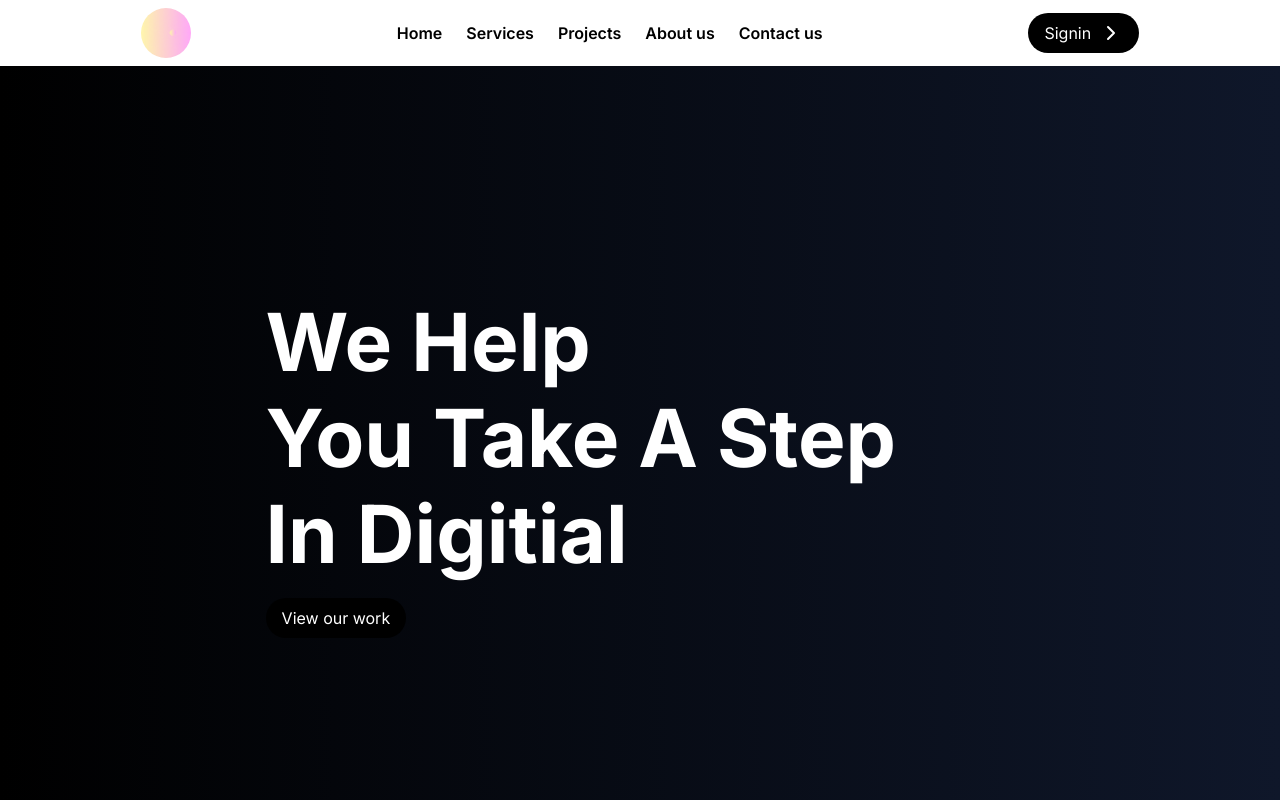
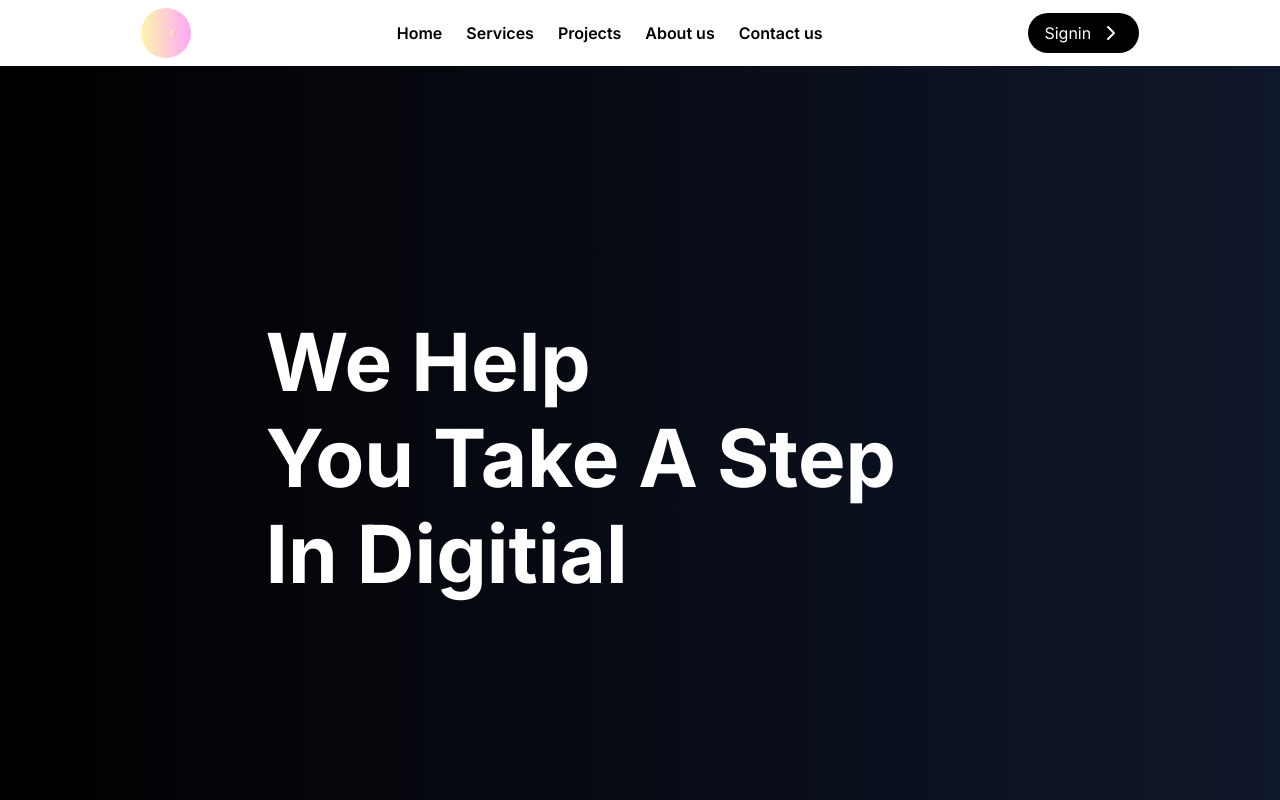
Before and after one commit to Krisna07/Digithink, a Next.js app: page / in a window 1280 px wide. Shown: the top 800 px of the page. Built offline with nearby package versions, Linux system fonts and the light colour scheme.

Commit message:
cva implimentation

```diff
--- a/src/app/Components/Homepage/Herosection.tsx
+++ b/src/app/Components/Homepage/Herosection.tsx
@@ -8,7 +8,7 @@ const Herosection = () => {
         <h1 className="text-6xl md:text-[80px] font-bold text-left leading-[120%]">
           We Help <br /> You Take A Step <br /> In Digitial
         </h1>
-        <Button btnText="View our work" />
+        <Button variant={"ghost"} label={"Learn More"} size={"sm"} />
       </div>
     </div>
   );
```
